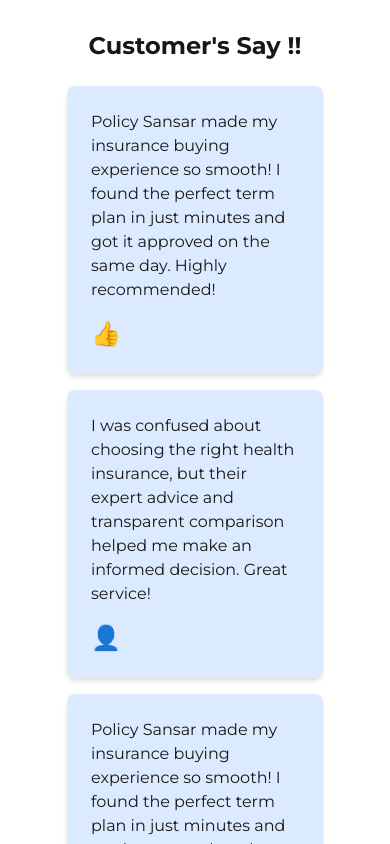
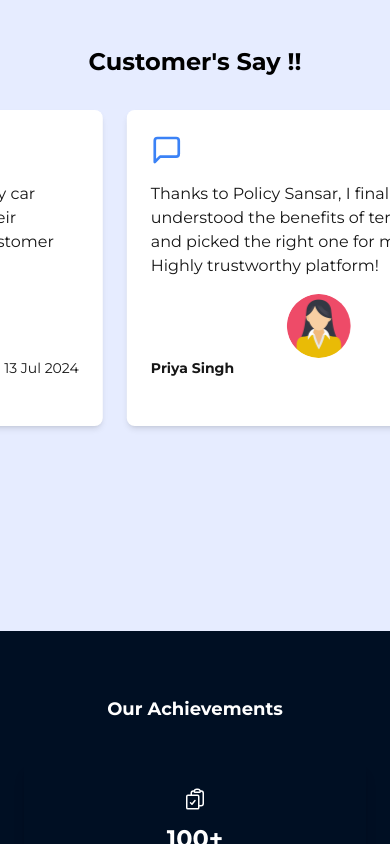
Before and after one commit to SameerDelXN/Policy-Sansar-Landing-Updated, a Next.js app: page / in a window 390 px wide. Shown: the part 4220-5064 px from the top of the page. Built offline with nearby package versions, Linux system fonts and the light colour scheme.

Commit message:
customers say section

```diff
--- a/src/app/components/Customers.jsx
+++ b/src/app/components/Customers.jsx
@@ -1,42 +1,77 @@
-import React from "react";
-import { ChevronLeft, ChevronRight } from "lucide-react";
+"use client";
+import React, { useRef, useEffect } from "react";
+import { MessageSquare } from "lucide-react";
+import { motion, useAnimation } from "framer-motion";
+import man from "../../../public/icons/Flaticons/man.png"
+import women from "../../../public/icons/Flaticons/woman.png"
+import Image from "next/image";
+
 
 const testimonials = [
-  {
-    text: "Policy Sansar made my insurance buying experience so smooth! I found the perfect term plan in just minutes and got it approved on the same day. Highly recommended!",
-    emoji: "👍",
-  },
-  {
-    text: "I was confused about choosing the right health insurance, but their expert advice and transparent comparison helped me make an informed decision. Great service!",
-    emoji: "👤",
-  },
-  {
-    text: "Policy Sansar made my insurance buying experience so smooth! I found the perfect term plan in just minutes and got it approved on the same day. Highly recommended!",
-    emoji: "💬",
-  },
+  { icon:man, date:"18 Aug 2024" , name: "Rahul Jori", text: "Policy Sansar made my insurance buying experience so smooth! I found the perfect term plan in just minutes and got it approved on the same day. Highly recommended!" },
+  { icon:women,date:"11 Mar 2024", name: "Neha Verma", text: "I was confused about choosing the right health insurance, but their expert advice and transparent comparison helped me make an informed decision. Great service!" },
+  { icon:man,date:"13 Jul 2024" , name: "Amit Gupta", text: "Amazing platform! I renewed my car insurance in just a few clicks. Their seamless interface and great customer support are worth praising." },
+  { icon:women, date:"9 Feb 2024" , name: "Priya Singh", text: "Thanks to Policy Sansar, I finally understood the benefits of term plans and picked the right one for my family. Highly trustworthy platform!" },
+  { icon:women,date:"25 Mar 2024" , name: " Nishi Jadhav", text: "They helped me compare multiple health insurance policies side by side, making my decision quick and easy. Great experience!" },
+  { icon:women,date:"27 May 2024" , name: "Ananya Roy", text: "Buying travel insurance was never this easy. Thanks to Policy Sansar for their hassle-free process and great recommendations." },
+  { icon:man,date:"3 Jan 2024" , name: "Ravi Kumar", text: "Their customer service is top-notch. I had questions about life insurance, and their team provided all the answers I needed. Great job!" },
+  { icon:women,date:"5 Oct 2024" , name: "Sneha Shitole", text: "The platform is very user-friendly, and I loved how transparent they are about policy details. Highly recommend Policy Sansar!" },
+  { icon:man,date:"24 Nov 2024" , name: "Aditya Patel", text: "I saved a lot of time and effort by buying my home insurance through Policy Sansar. Their team is very professional and helpful." },
 ];
 
 const Customers = () => {
+  const controls = useAnimation();
+  const containerRef = useRef(null);
+
+  useEffect(() => {
+    const animateTestimonials = async () => {
+      if (containerRef.current) {
+        const containerWidth = containerRef.current.offsetWidth;
+        const contentWidth = containerRef.current.scrollWidth;
+
+        if (contentWidth > containerWidth) { // Only animate if content overflows
+          await controls.start({ x: `-${contentWidth - containerWidth}px`, transition: { duration: 20, ease: "linear", repeat: Infinity } });
+        }
+      }
+    };
+
+    animateTestimonials();
+  }, []);
+
   return (
-    <div className="flex flex-col items-center py-8 w-full min-h-[50vh] bg-white">
-      <h2 className="text-2xl font-bold mb-6">Customer's Say !!</h2>
-      <div className="flex flex-wrap items-center gap-4 xxs:items-center xxs:justify-center xxs:w-full xs:justify-center xs:items-center xs:w-full sm:items-center sm:w-full sm:justify-center">
-        {/* Left Arrow */}
-        {/* <ChevronLeft className="cursor-pointer w-6 h-6" /> */}
+    <div className="w-full bg-[#E6ECFF] py-12 overflow-hidden h-[75vh]  flex flex-col items-center justify-start  "> {/* overflow-hidden hides scrollbar */}
+      <h2 className="text-2xl font-bold text-center text-black mb-8">Customer's Say !!</h2>
+      <div className="relative w-full" ref={containerRef}> {/* Added relative positioning */}
+        <motion.div
+          className="inline-flex gap-6 px-6 absolute left-0 top-0" // Absolute positioning for animation
+          style={{ width: "fit-content" }} // Important: Set width to fit content
+          animate={controls}
+        >
+          {testimonials.map((testimonial, index) =>
+          (
 
-        {/* Testimonials */}
-        {testimonials.map((testimonial, index) => (
-          <div
-            key={index}
-            className="bg-blue-100 p-6 rounded-lg shadow-md flex flex-col justify-between w-64"
-          >
-            <p className="text-base mb-4">{testimonial.text}</p>
-            <span className="text-2xl">{testimonial.emoji}</span>
-          </div>
-        ))}
+            <motion.div
+              key={index}
+              className="bg-white p-6 rounded-lg shadow-md w-96 shrink-0"
+              style={{ minWidth: "24rem" }} // set min width so it doesn't shrink on smaller screens
+            >
+              <MessageSquare className="text-blue-500 mb-4 h-8 w-8" />
+              <p className="text-base mb-4">{testimonial.text}</p>
+              <Image
+  src={testimonial.icon}
+  alt={testimonial.name}
+  width={50}
+  height={50}
+  className="w-16 h-16 rounded-full  mx-auto" // Larger size for testing
+/>
+<div className="flex justify-between"><span className="font-semibold text-sm">{` ${testimonial.name}`}</span>
+<span className="font-normal text-sm">{`- ${testimonial.date}`}</span></div>
 
-        {/* Right Arrow */}
-        {/* <ChevronRight className="cursor-pointer w-6 h-6" /> */}
+
+
+            </motion.div>
+          ))}
+        </motion.div>
       </div>
     </div>
   );
```
Also changed, not shown: public/icons/Flaticons/man.png (added), public/icons/Flaticons/woman.png (added).
